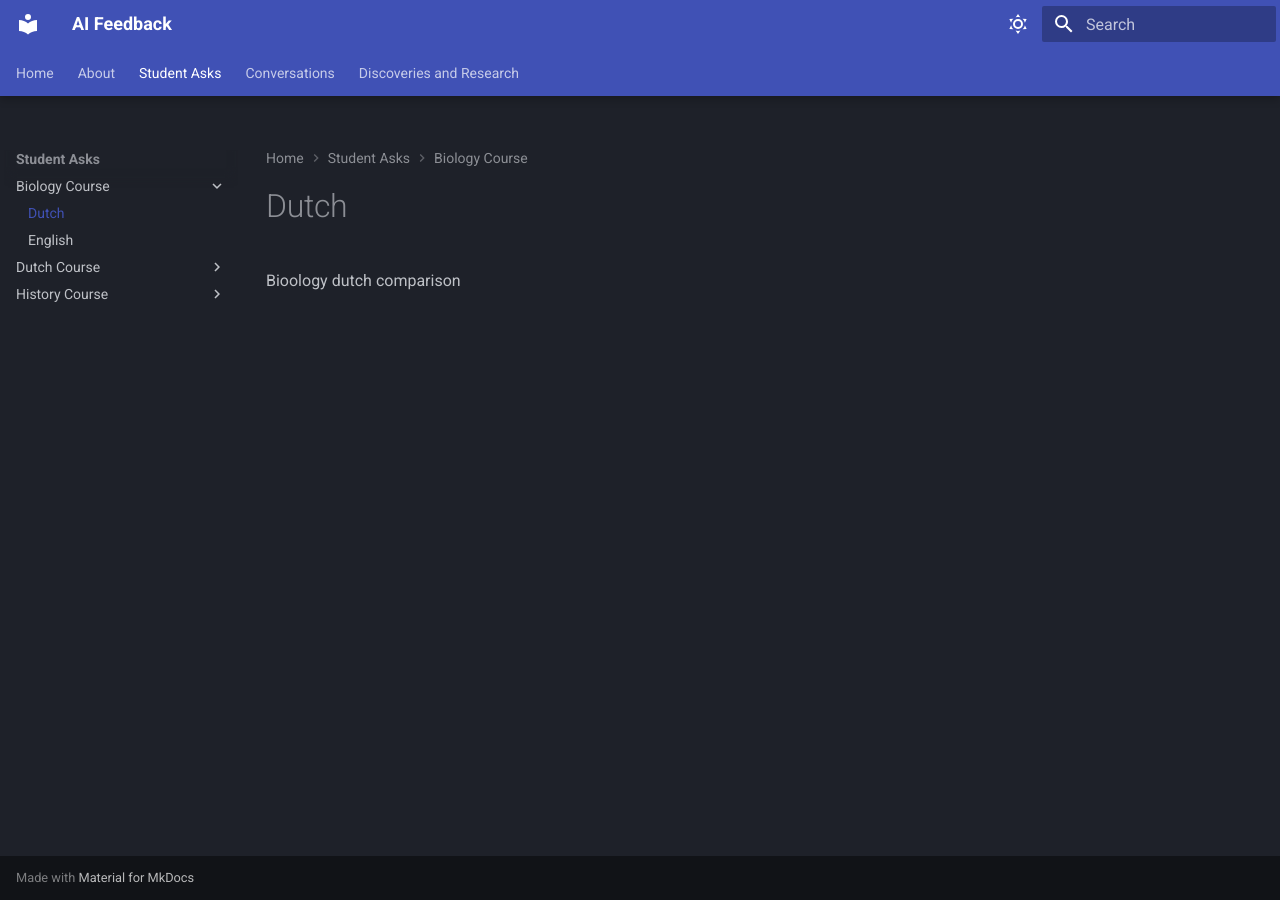
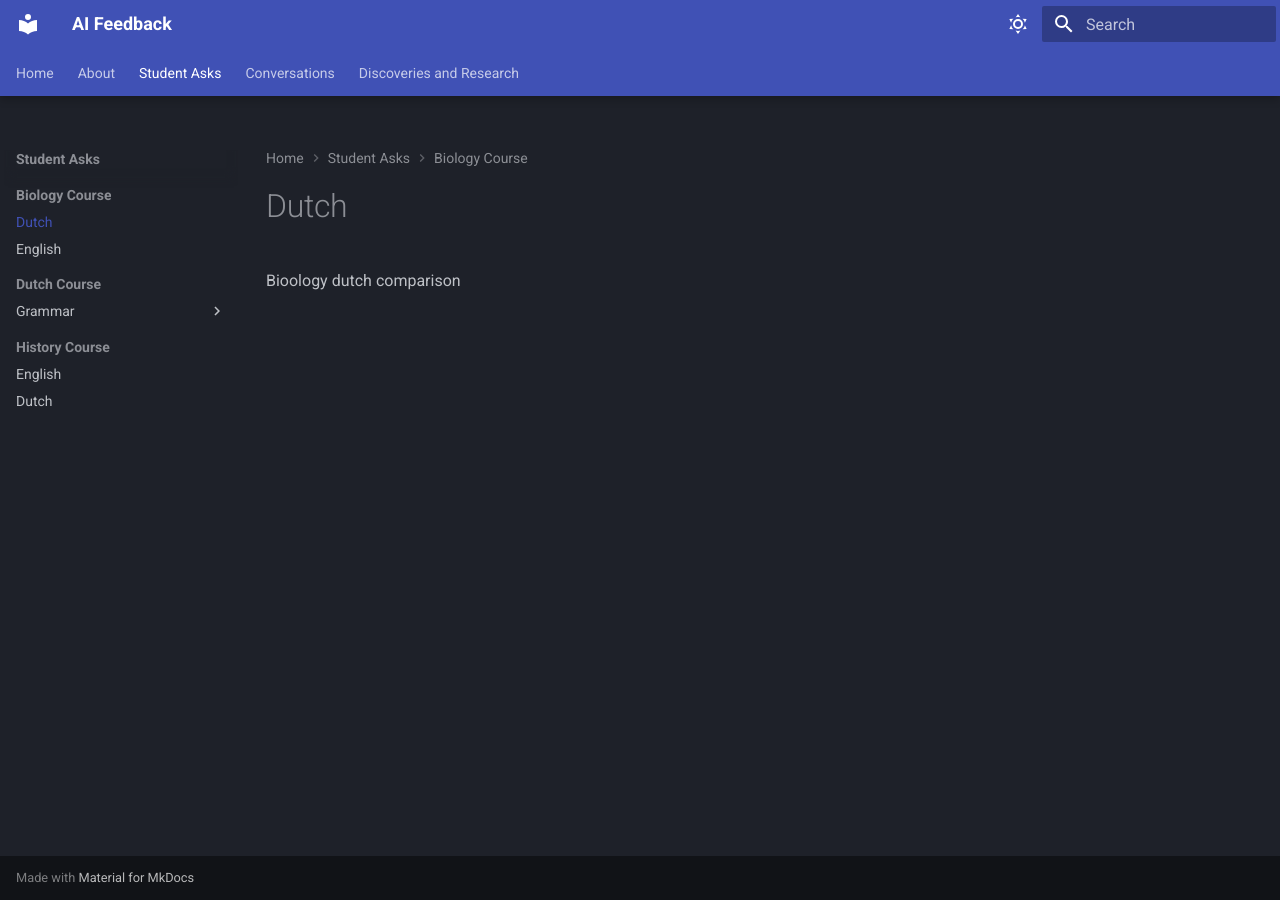
Before and after one commit to SandeepMango159/AIFeedbackEducationDocs, an MkDocs documentation site: the page built from docs/Student Asks/Biology/Dutch/Comparison.md, in a window 1280 px wide. Built offline with MkDocs 1.6.1 and Material for MkDocs 9.7.7, drawn with Linux system fonts in a browser that asks for light colours.

Commit message:
Added sections to nav so no dropdown on left side
And right concent bar automatically scrolls along with sections

```diff
--- a/mkdocs.yml
+++ b/mkdocs.yml
@@ -58,6 +58,9 @@ theme:
     # adds back to top button
     - navigation.top
 
+    # adds the sections without dropdown
+    - navigation.sections
+
     # Serch auto completion, accept with right key
     - search.suggest
 
@@ -70,7 +73,7 @@ theme:
     # allows user to cocpy the code, handy
     - content.code.copy
 
-    # vergeten
+    # Scrolls the contentbar automatically to follow the active section etc
     - toc.follow
 
 extra_css:
```
